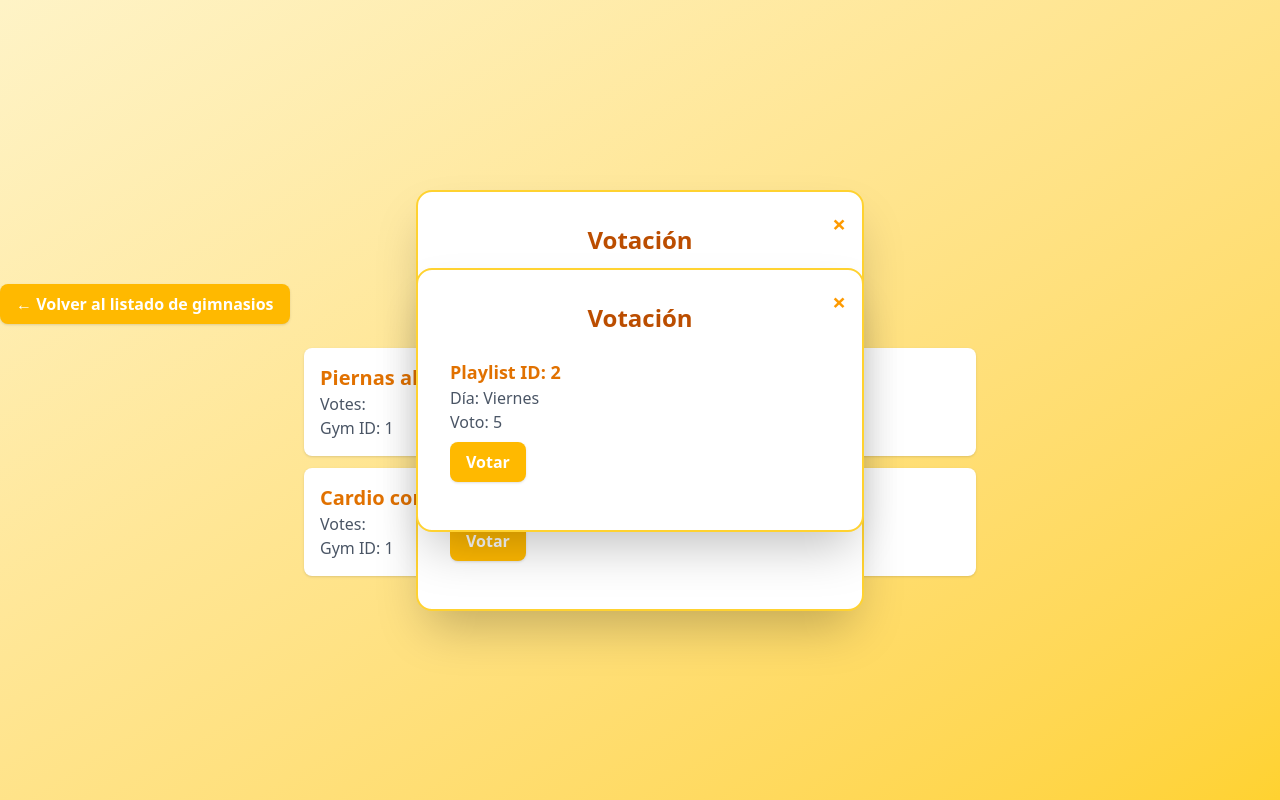
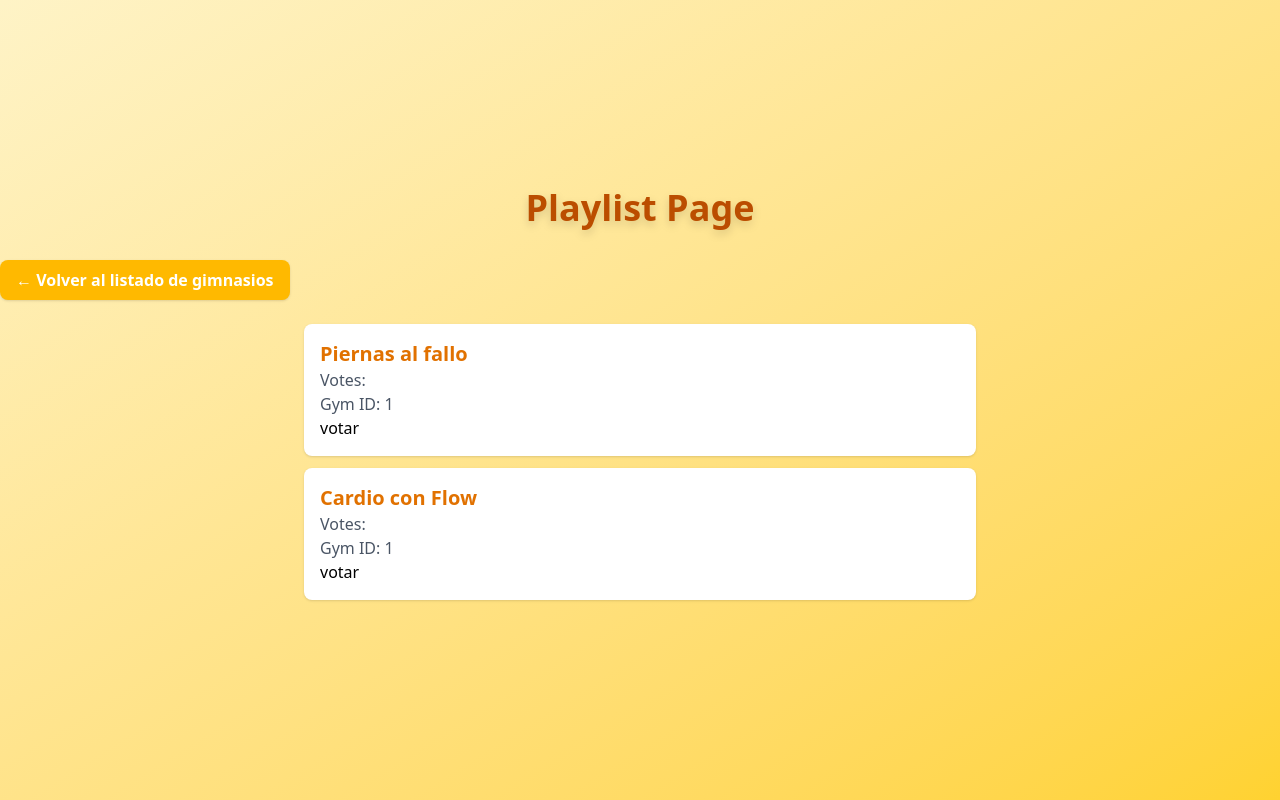
Before and after one commit to basoalto/gym-playlist-voting, a React (Vite) app: page /playlist/1 in a window 1280 px wide. Built offline with nearby package versions, Linux system fonts and the light colour scheme.

Commit message:
bug fix popup close

```diff
--- a/src/components/playList.tsx
+++ b/src/components/playList.tsx
@@ -4,6 +4,7 @@ import { getPlayList } from "../services/votesServices";
 import PopupVote from "./popupVote";
 function PlayList({ id }: { id?: string }) {
   const [playList, setPlayList] = useState<any[]>([]);
+  const [showPopup, setShowPopup] = useState(0);
   useEffect(() => {
     const fetchplaylist = async () => {
       const response = await getPlayList();
@@ -27,8 +28,17 @@ function PlayList({ id }: { id?: string }) {
           </h2>
           <p className="text-gray-600">Votes: {playlist.votes}</p>
           <p className="text-gray-600">Gym ID: {playlist.gymId}</p>
-          <PopupVote onClose={() => {}} id={playlist.id} />
+          <button onClick={()=>{
+            setShowPopup(playlist.id)
+          }}>votar</button>
+            {playlist.id == showPopup ? (
+                <PopupVote
+                    Close={() => setShowPopup(0)}
+                    id={playlist.id}
+                />
+            ) :null}
         </div>
+
       ))}
     </div>
   );
--- a/src/components/popupVote.tsx
+++ b/src/components/popupVote.tsx
@@ -9,10 +9,10 @@ type Vote = {
   vote: number;
 };
 type PopupVoteProps = {
-  onClose: () => void;
+  Close: () => void;
   id: number;
 };
-function PopupVote({ onClose,id }: PopupVoteProps) {
+function PopupVote({ Close,id }: PopupVoteProps) {
   const [vote, setVote] = useState<Vote[]>([]);
   const { hasVoted, addVote } = useVoteContext();
   useEffect(() => {
@@ -46,7 +46,7 @@ function PopupVote({ onClose,id }: PopupVoteProps) {
     <div className="fixed inset-0 z-50 flex items-center justify-center animate-fade-in">
       <div className="bg-white rounded-2xl shadow-2xl p-8 w-full max-w-md relative border-2 border-amber-300">
         <button
-          onClick={onClose}
+          onClick={Close}
           className="absolute top-4 right-4 text-2xl text-amber-500 hover:text-amber-700 font-bold focus:outline-none"
         >
           ×
--- a/src/services/votesServices.ts
+++ b/src/services/votesServices.ts
@@ -76,8 +76,8 @@ export const getPlayList = async () => {
 export const getVotes = async () => {
     return [
         { id: 1, playlistId: 1, dia: "Lunes", vote: 3 },
-        { id: 2, playlistId: 1, dia: "Miércoles", vote: 2 },
-        { id: 3, playlistId: 2, dia: "Viernes", vote: 5 },
-        { id: 4, playlistId: 3, dia: "Domingo", vote: 4 }
+        { id: 2, playlistId: 2, dia: "Miércoles", vote: 2 },
+        { id: 3, playlistId: 3, dia: "Viernes", vote: 5 },
+        { id: 4, playlistId: 4, dia: "Domingo", vote: 4 }
     ];
 };
```
